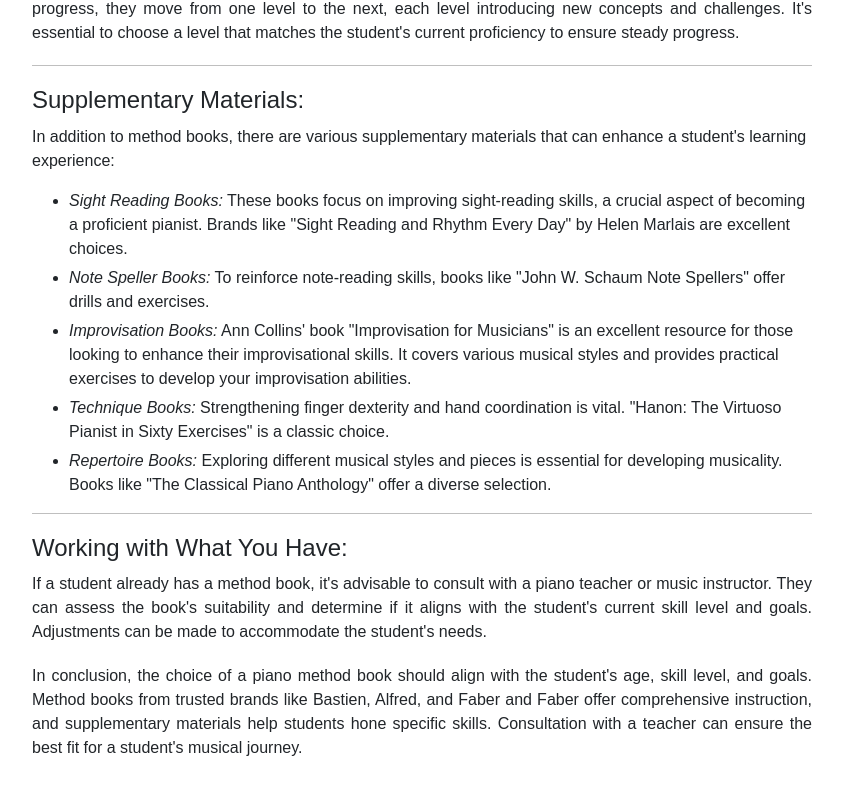
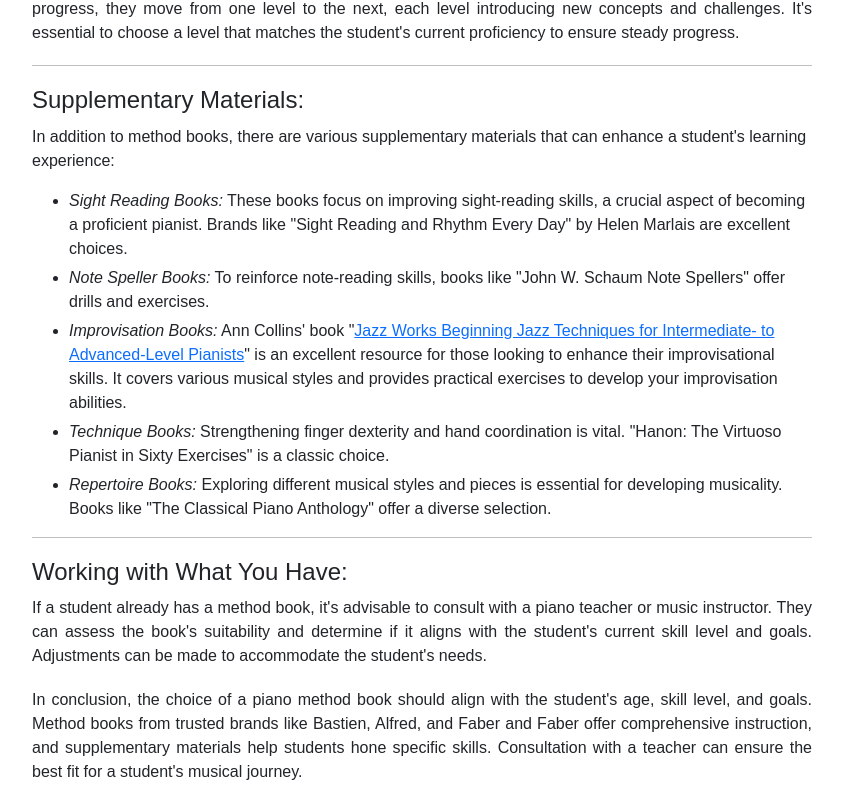
Before and after one commit to bostonbachexchange/first-lesson, a React (Create React App) app: page /books in a window 1280 px wide. Shown: the part 1634-2438 px from the top of the page, without its empty margins (218-1061 px from the left). Before the commit the page ends 2414 px from the top, so only its background shows below. Built offline with nearby package versions, Linux system fonts and the light colour scheme.

Commit message:
ann collins

```diff
--- a/src/components/BooksToBring.js
+++ b/src/components/BooksToBring.js
@@ -97,7 +97,8 @@
           like "John W. Schaum Note Spellers" offer drills and exercises.
         </li>
         <li className='listItemStyle'>
-          <em>Improvisation Books:</em> Ann Collins' book "Improvisation for Musicians" is an excellent resource for those looking to enhance their improvisational skills. It covers various musical styles and provides practical exercises to develop your improvisation abilities.
+          <em>Improvisation Books:</em> Ann Collins' book "<a href="https://www.alfred.com/jazz-works/p/00-18785/" target="_blank">Jazz Works
+Beginning Jazz Techniques for Intermediate- to Advanced-Level Pianists</a>" is an excellent resource for those looking to enhance their improvisational skills. It covers various musical styles and provides practical exercises to develop your improvisation abilities.
         </li>
         <li className='listItemStyle'>
           <em>Technique Books:</em> Strengthening finger dexterity and hand
```
